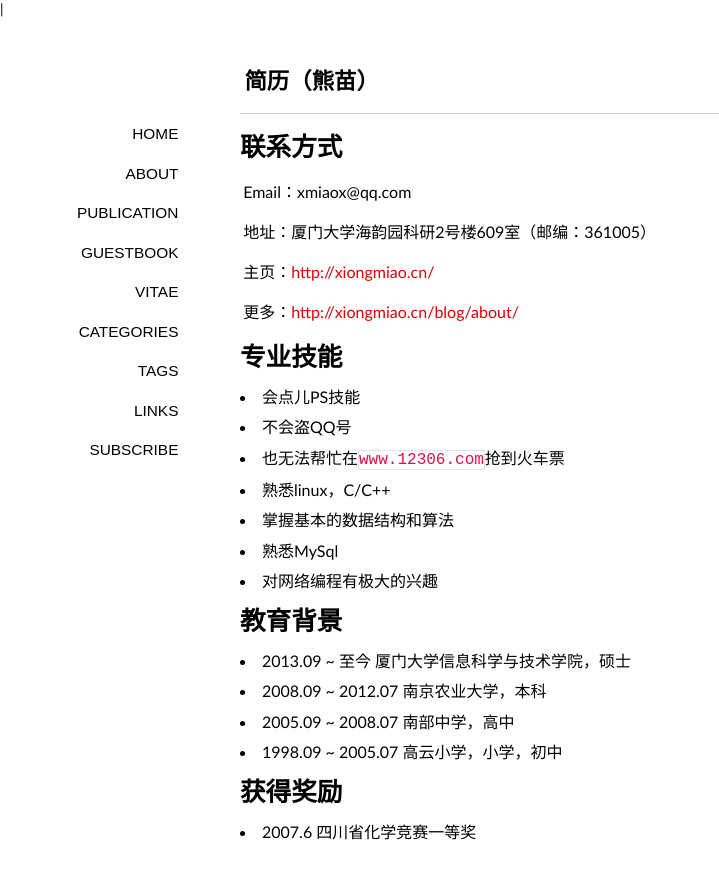
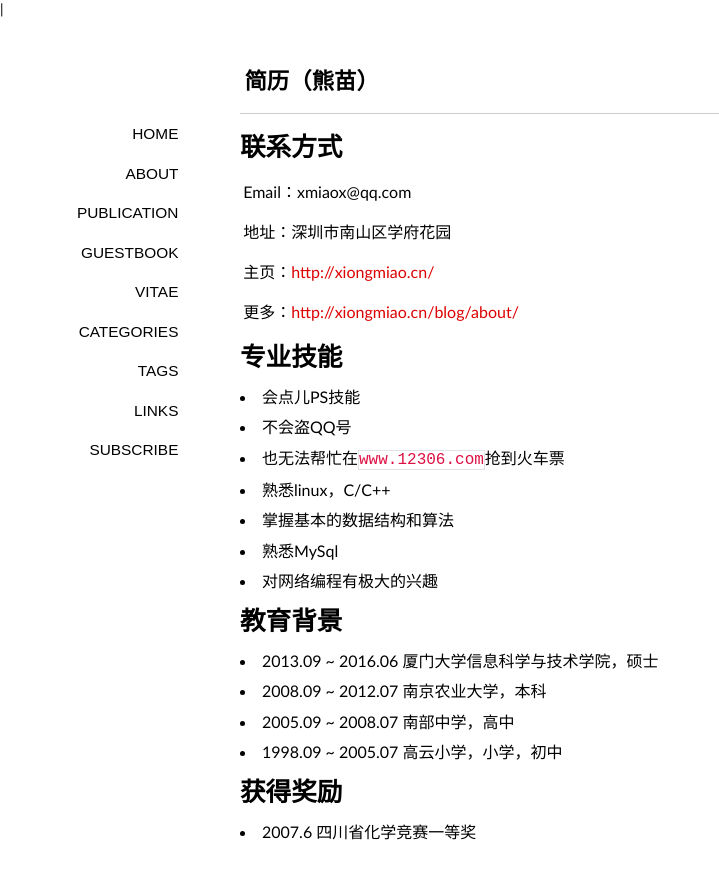
Before and after one commit to miaoxiong/blog, a Jekyll site: the page built from vitae/index.md, in a window 1280 px wide. Shown: the top 879 px of the page, without its empty margins (0-719 px from the left). Built offline with Jekyll 4.4.1, drawn with Linux system fonts in a browser that asks for light colours; some web fonts are replaced; Markdown is read by kramdown in place of the engine named in the settings.

Commit message:
新的修改

```diff
--- a/vitae/index.md
+++ b/vitae/index.md
@@ -8,7 +8,7 @@ title: 简历（熊苗）
 
 Email：xmiaox@qq.com
 
-地址：厦门大学海韵园科研2号楼609室（邮编：361005）
+地址：深圳市南山区学府花园
 
 主页：<http://xiongmiao.cn/>
 
@@ -26,7 +26,7 @@ Email：xmiaox@qq.com
 
 # 教育背景
 
-- 2013.09 ~ 至今 厦门大学信息科学与技术学院，硕士
+- 2013.09 ~ 2016.06 厦门大学信息科学与技术学院，硕士
 - 2008.09 ~ 2012.07 南京农业大学，本科
 - 2005.09 ~ 2008.07 南部中学，高中
 - 1998.09 ~ 2005.07 高云小学，小学，初中
```
